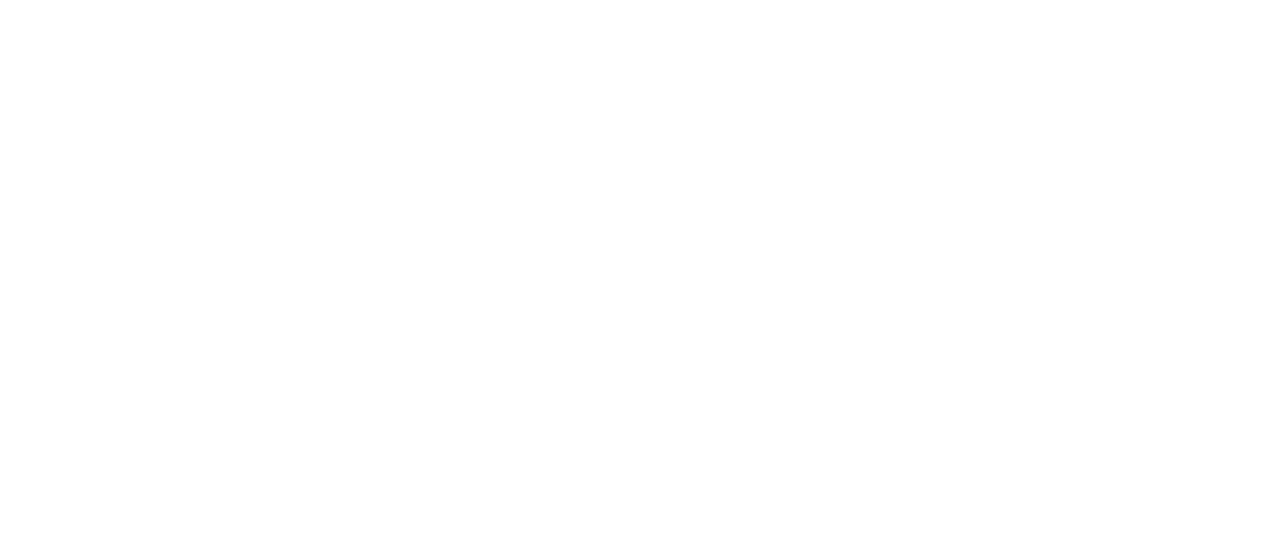
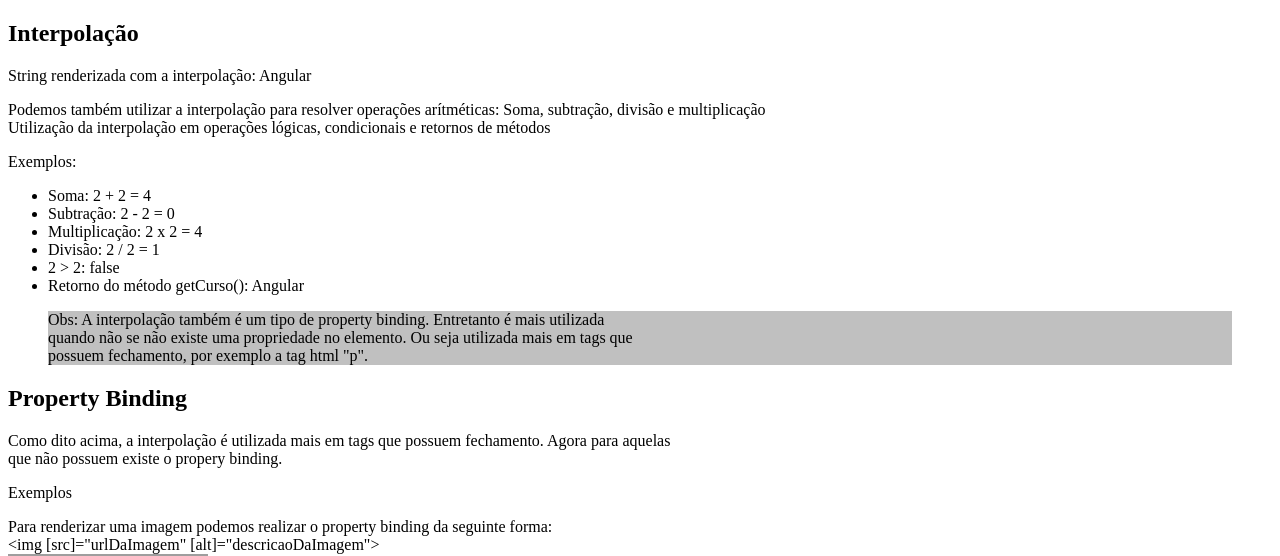
Before and after one commit to thiagomota99/ProjetosAngular, an Angular app in the folder curso-angular/: page / in a window 1280 px wide. Shown: the top 556 px of the page. Built offline with nearby package versions, Linux system fonts and the light colour scheme; grey boxes are pictures that could not be loaded.

Commit message:
Data Binding
Criação do módulo que explica o que é o Data Binding. Juntamente explicando suas duas formas de property binding.

```diff
--- a/curso-angular/src/app/app.component.html
+++ b/curso-angular/src/app/app.component.html
@@ -1 +1,2 @@
 <!--app-lista-cursos></app-lista-cursos-->
+<app-property-binding></app-property-binding>
--- a/curso-angular/src/app/app.module.ts
+++ b/curso-angular/src/app/app.module.ts
@@ -3,6 +3,7 @@
 
 import { AppComponent } from './app.component';
 import { CursosModule } from './cursos/cursos.module';
+import { DataBindingModule } from './data-binding/data-binding.module';
 
 @NgModule({
   declarations: [
@@ -11,6 +12,7 @@
   imports: [
     BrowserModule,
     CursosModule,
+    DataBindingModule,
   ],
   providers: [],
   bootstrap: [AppComponent]
--- /dev/null
+++ b/curso-angular/src/app/data-binding/property-binding/property-binding.component.html
@@ -0,0 +1,36 @@
+<div style="margin-top: 10px;">
+    <h2>Interpolação</h2>
+    <p>String renderizada com a interpolação: {{ nomeDoCurso }}</p>
+    <p>
+        Podemos também utilizar a interpolação para resolver operações arítméticas: Soma, subtração, divisão e multiplicação <br>
+        Utilização da interpolação em operações lógicas, condicionais e retornos de métodos
+    </p>
+    <p>Exemplos:</p>
+    <ul>
+        <li>Soma: 2 + 2 = {{ 2+2 }}</li>
+        <li>Subtração: 2 - 2 = {{ 2-2 }}</li>
+        <li>Multiplicação: 2 x 2 = {{ 2*2 }}</li>
+        <li>Divisão: 2 / 2 = {{ 2/2 }}</li>
+        <li>2 > 2: {{ 2>2 }}</li>
+        <li>Retorno do método getCurso(): {{ getCurso() }}</li>
+    </ul>
+    <blockquote style="background-color: silver;">
+        Obs: A interpolação também é um tipo de property binding. Entretanto é mais utilizada <br>
+        quando não se não existe uma propriedade no elemento. Ou seja utilizada mais em tags que<br>
+        possuem fechamento, por exemplo a tag html "p".
+    </blockquote>
+</div>
+
+<div>
+    <h2>Property Binding</h2>
+    <p>
+        Como dito acima, a interpolação é utilizada mais em tags que possuem fechamento. Agora para aquelas <br>
+        que não possuem existe o propery binding.
+    </p>
+    <p>Exemplos</p>
+    Para renderizar uma imagem podemos realizar o property binding da seguinte forma: <br>
+    {{ estiloDePropertyBinding[0] }} <br>
+    <img [src]="urlDaImagem" [alt]="descricaoDaImagem"> <br>
+    {{ estiloDePropertyBinding[1] }} <br>
+    <img src="{{ urlDaImagem }}" alt="{{ descricaoDaImagem }}">
+</div>
--- /dev/null
+++ b/curso-angular/src/app/data-binding/property-binding/property-binding.component.ts
@@ -0,0 +1,27 @@
+import { Component, OnInit } from '@angular/core';
+
+@Component({
+  selector: 'app-property-binding',
+  templateUrl: './property-binding.component.html',
+  styleUrls: ['./property-binding.component.css']
+})
+export class PropertyBindingComponent implements OnInit {
+
+  public nomeDoCurso: string = 'Angular';
+  public urlDaImagem: string = 'https://i.picsum.photos/id/908/200/300.jpg?hmac=guEHon4cM5wVkD_yaCyg37gD09iEjrpqzKfo-YU-Iwc';
+  public descricaoDaImagem: string = 'Descrição da imagem';
+  public estiloDePropertyBinding: string[] = [
+    '<img [src]="urlDaImagem" [alt]="descricaoDaImagem">',
+    '<img src="{{ urlDaImagem }}" alt="{{ descricaoDaImagem }}>'
+  ]
+
+  constructor() { }
+
+  ngOnInit(): void {
+  }
+
+  getCurso(): string {
+    return this.nomeDoCurso;
+  }
+
+}
```
Also changed, not shown: curso-angular/src/app/data-binding/data-binding.module.ts (added, +18 -0 lines), curso-angular/src/app/data-binding/property-binding/property-binding.component.css (added), 2 other files (tests, documents, lock files or other folders).
